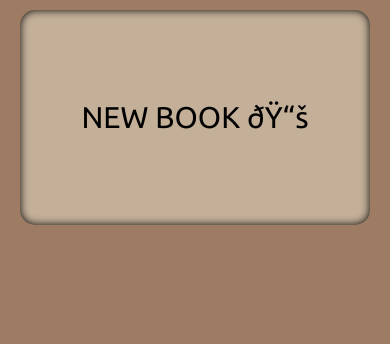
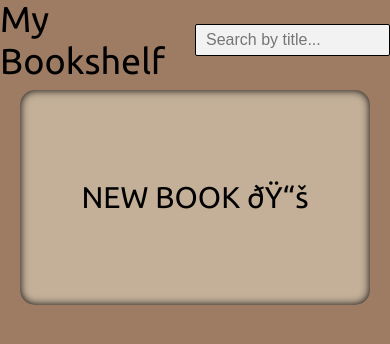
Before and after one commit to raymansell/jsLibrary, a plain HTML site: page index.html in a window 390 px wide. Drawn offline with Linux system fonts and the light colour scheme.

Commit message:
add filter functionality

```diff
--- a/index.html
+++ b/index.html
@@ -7,7 +7,12 @@
     <link rel="stylesheet" type="text/css" href="styles.css"/>
 	</head>
 	<body>
-    <!-- <header>My Bookshelf</header> -->
+    <header>
+      <div><span> My Bookshelf</span></div>
+      <div>
+        <input type="text" id="filter" placeholder="Search by title...">
+      </div>
+    </header>
     <section class="wrapper">
       <ul class="book-container">
         <li class="book-item add-new">
--- a/script.js
+++ b/script.js
@@ -17,6 +17,10 @@ Book.prototype = {
 
 const hobbit = new Book("The Hobbit", "J.R.R Tolkien", 295, false);
 console.log(hobbit.info());
+
+//Filter field and event
+const filter = document.getElementById('filter');
+filter.addEventListener('keyup', filterBooks);
 
 //Book Shelf (container)
 const shelf = document.querySelector('.book-container')
@@ -68,11 +72,11 @@ function addToShelf(e) {
   //new card element (li)
   let li = document.createElement('li');
   li.innerHTML =
-    "<p>Title: "+myLibrary[idx].title+"</p>" +
+    "<p>Title: <span>"+myLibrary[idx].title+"</span></p>" +
     "<p>Author: "+myLibrary[idx].author+"</p>" +
     "<p>Pages: "+myLibrary[idx].pages+"</p>" +
     "<p>Status: "+`${myLibrary[idx].readStatus == true ? 'already read':'not read yet'}`+"</p>";
-  li.className = 'book-item';
+  li.className = 'book-item book-card';
   li.setAttribute('data-book-idx', `${idx}`); //associating DOM element with the actual book object in myLibrary array (via a data-attribute)
 
   //background color: green → read-already |  gray → not-read-yet
@@ -104,7 +108,7 @@ function addToShelf(e) {
   shelf.prepend(li);
 
 }
-
+//Switch read status' (not read yet / read already)
 function changeStatus(e) {
   if(e.target.classList.contains('changeStatus')) { //refering to 'change status' btn
 
@@ -126,14 +130,33 @@ function changeStatus(e) {
   }
 }
 
+//Remove Book object from myLibrary and remove book card from shelf
 function removeBook(e) {
   if(e.target.classList.contains('removeBook')) { //refering to 'change status' btn
     if(confirm('Are you sure?')) {
       let bookCard = e.target.parentElement.parentElement; //'change status' btn parent's parent (i.e the whole card)
       let idx = bookCard.getAttribute('data-book-idx'); //current book index on myLibrary array
 
-      myLibrary.splice(idx, 1); //removing book from myLibrary array
+      myLibrary.splice(idx, 1); //removing Book object from myLibrary array
       shelf.removeChild(bookCard); //removing card from shelf
     }
   }
 }
+
+//Filter bookshelf by book title
+function filterBooks(e) {
+  //convert input text to lowercase
+  let text = e.target.value.toLowerCase();
+  //get books
+  let books = shelf.getElementsByClassName('book-card');
+
+
+  Array.from(books).forEach(function(book) {
+    let bookTitle = book.firstChild.lastChild.textContent; //text content inside <span></span>
+    if(bookTitle.includes(text)) {
+      book.style.display = "block";
+    } else {
+      book.style.display = "none";
+    }
+  });
+}
--- a/styles.css
+++ b/styles.css
@@ -26,6 +26,31 @@ input {
   border: 1px solid black;
   border-radius: 2px;
   background-color: #b6a282;
+}
+
+header {
+  display:flex;
+  height: 80px;
+}
+
+header > * {
+  flex: 1;
+  display: flex;
+}
+
+header div span{
+  align-self: center;
+  margin: 0 auto;
+  font-size: 40px;
+}
+
+header input {
+  align-self: center;
+  font-size: 16px;
+  width: 60%;
+  height: 32px;
+  padding: 10px;
+  background-color: #f2f2f2;
 }
 
 /* .wrapper {
@@ -180,6 +205,10 @@ input {
     width: 740px;
   }
 
+  header input {
+    width: 80%;
+  }
+
 }
 
 @media all and (max-width:785px) {
@@ -191,4 +220,11 @@ input {
     width: 370px;
   }
 
+  header input {
+    width: 100%;
+  }
+
+  header div span{
+    font-size: 36px;
+  }
 }
```
